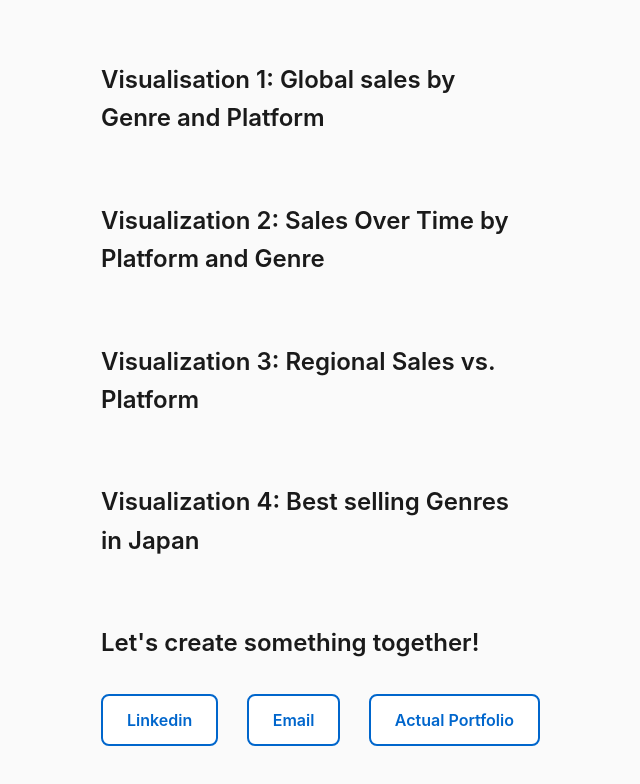
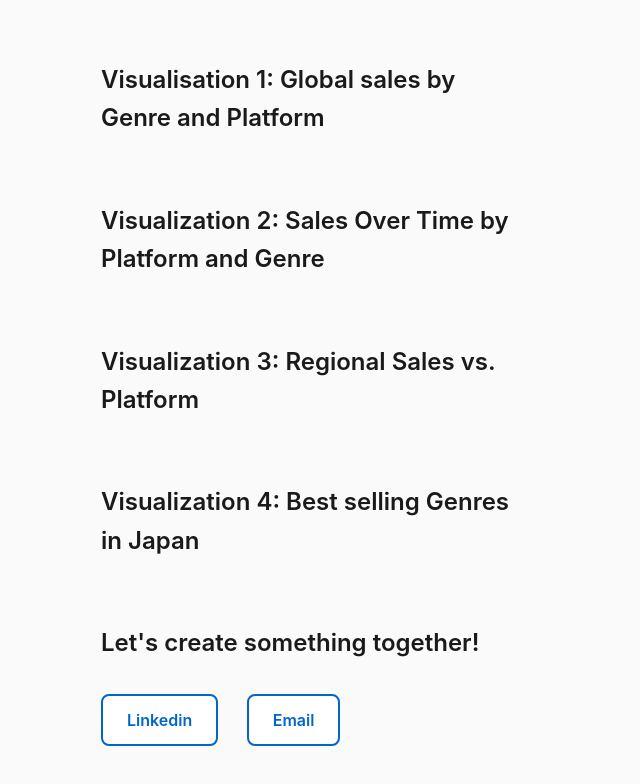
Before and after one commit to riyadaiya/riyadaiya.github.io, a plain HTML site: page visualizations.html in a window 1280 px wide. Shown: the part 1839-2623 px from the top of the page, without its empty margins (121-761 px from the left). Drawn offline with nearby package versions, Linux system fonts and the light colour scheme; no server answers; a script that the page names is missing.

Commit message:
Update visualizations.html

```diff
--- a/visualizations.html
+++ b/visualizations.html
@@ -74,7 +74,6 @@
     <h3>Let's create something together!</h3>
     <a href="https://www.linkedin.com/in/riya-daiya-54457220a/">Linkedin</a>
     <a href="mailto:daiyariya@gmail.com">Email</a>
-    <a href="https://riyadaiya.framer.website/">Actual Portfolio</a>
 
     <script type="module" src="vegalite-vis.js"></script>
     <script src="main.js" type="text/javascript"></script>
```
